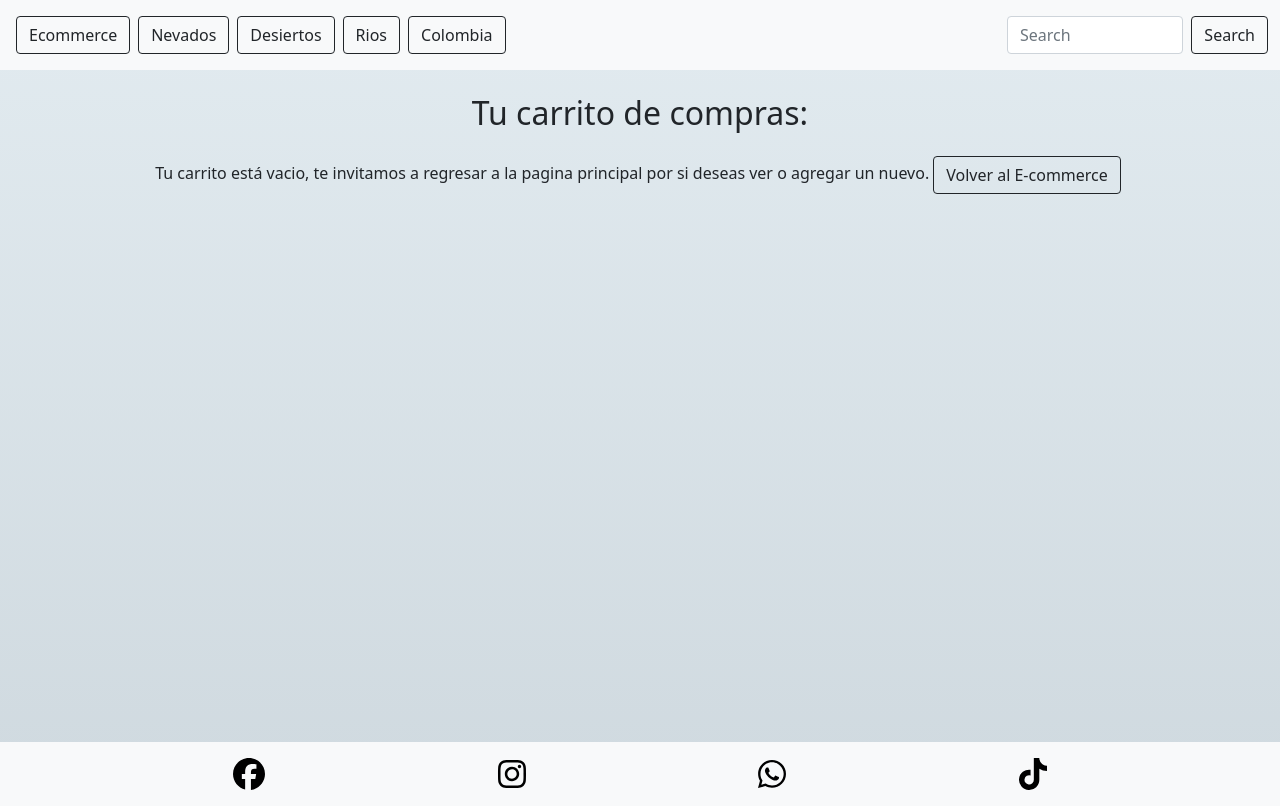
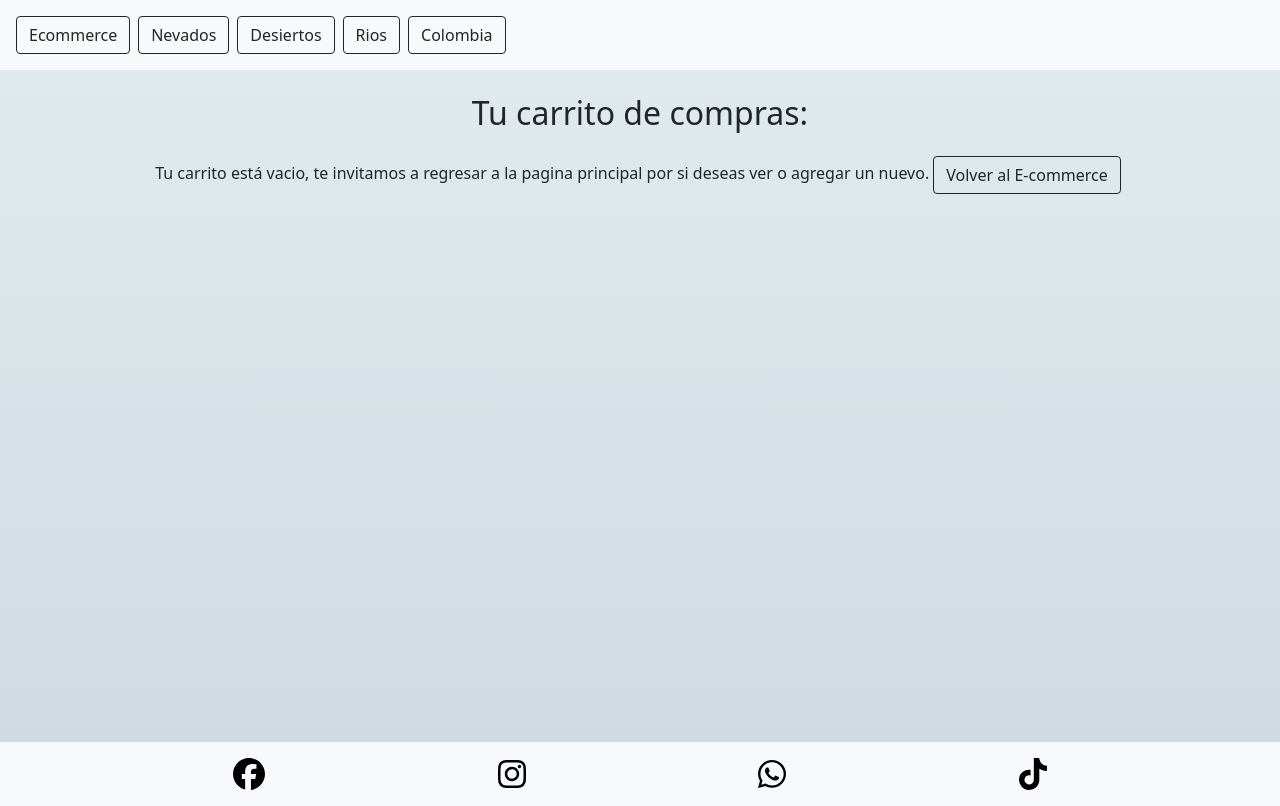
Before and after one commit to Juancavallejo/Curso---React-JS---coderhouse, a React (Create React App) app: page /cart in a window 1280 px wide. Built offline with nearby package versions, Linux system fonts and the light colour scheme.

Commit message:
Final details

```diff
--- a/src/Componets/Item/Item.js
+++ b/src/Componets/Item/Item.js
@@ -4,7 +4,7 @@ import "./Item.css";
 
 const Item = ({ id, img, name, description }) => {
     return (
-            <Card border="dark" className='shadow cardList d-inline-flex m-3 ' style={{ width: '28rem', height: '37rem' }}>
+            <Card border="dark" className='shadow cardList d-inline-flex m-3 ' style={{ width: '28rem', height: '41rem' }}>
                 <Card.Img variant="top" src={img} alt={name}/>
                 <Card.Body>
                     <Card.Title>{name}</Card.Title>
--- a/src/Componets/Navbar/Navbar.js
+++ b/src/Componets/Navbar/Navbar.js
@@ -1,8 +1,6 @@
 import Container from 'react-bootstrap/Container';
 import Nav from 'react-bootstrap/Nav';
 import Navbar from 'react-bootstrap/Navbar';
-import Form from 'react-bootstrap/Form';
-import Button from 'react-bootstrap/Button';
 import CardWidget from '../CartWidget/CartWidget';
 import { Link } from 'react-router-dom';
 
@@ -24,16 +22,7 @@ const NavbarBoostrap = () => {
                         <Link className='btn btn-outline-dark mx-1' to='/category/Rios'>Rios</Link>
                         <Link className='btn btn-outline-dark mx-1' to='/category/Colombia'>Colombia</Link>
                     </Nav>
-                    <Form className="d-flex justify-content-end">
-                        <div className="d-flex mx-4 w-50"> <CardWidget /> </div>
-                        <Form.Control
-                            type="search"
-                            placeholder="Search"
-                            className="me-2"
-                            aria-label="Search"
-                        />
-                        <Button variant="outline-dark">Search</Button>
-                    </Form>
+                    <div className="d-flex justify-content-end mx-5"> <CardWidget /> </div>
                 </Navbar.Collapse>
             </Container>
         </Navbar>
--- a/src/context/CartContext.js
+++ b/src/context/CartContext.js
@@ -6,7 +6,7 @@ export const CartContextProvider = ({ children }) => {
     const [carritoDeCompras, setCarritoDeCompras] = useState([])
 
     const agregarItem = (itemParaAñadir) => {
-        if (!isInCart(itemParaAñadir.id)) {
+        if (!existe(itemParaAñadir.id)) {
             setCarritoDeCompras([...carritoDeCompras, itemParaAñadir])
         } else {
             setCarritoDeCompras(
@@ -39,7 +39,7 @@ export const CartContextProvider = ({ children }) => {
         setCarritoDeCompras([])
     }
 
-    const isInCart = (id) => {
+    const existe = (id) => {
         return carritoDeCompras.some(prod => prod.id === id)
     }
 
@@ -52,7 +52,7 @@ export const CartContextProvider = ({ children }) => {
     }
 
     return (
-        <CartContext.Provider value={{ carritoDeCompras, agregarItem, obtenerCantidad, isInCart, eliminarItem, limpiarCarrito, obtenerCantidadDeProductos, precioTotal }} >
+        <CartContext.Provider value={{ carritoDeCompras, agregarItem, obtenerCantidad, existe, eliminarItem, limpiarCarrito, obtenerCantidadDeProductos, precioTotal }} >
             {children}
         </CartContext.Provider>
     )
```
Also changed, not shown: 1 other file (tests, documents, lock files or other folders).
